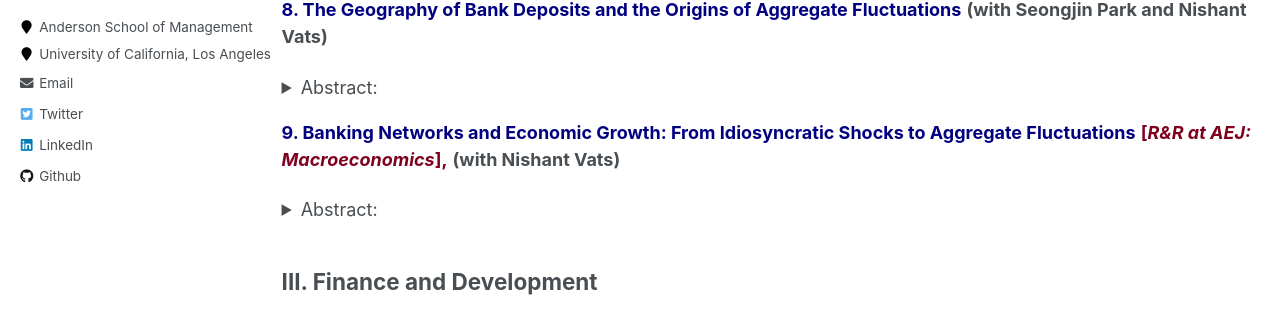
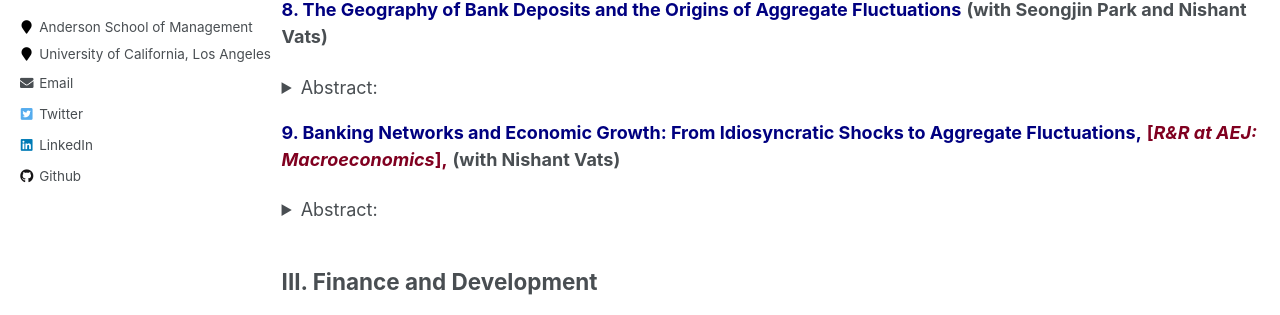
Before and after one commit to shohinikundu/shohinikundu.github.io, a Jekyll site: the page built from _pages/research.md, in a window 1280 px wide and 900 px high, scrolled down 826 px. Shown: the part 312-627 px from the top of the window. Built offline with Jekyll 4.4.1, drawn with Linux system fonts in a browser that asks for light colours.

Commit message:
Update research.md

```diff
--- a/_pages/research.md
+++ b/_pages/research.md
@@ -64,7 +64,7 @@ This paper investigates the relation between bank liquidity and local economic a
 What are the aggregate effects of deposit shocks? Using the granular-instrumental-variable methodology, we identify the deposit elasticity of economic growth as 0.87 and the money multiplier as 1.18. We construct deposit shocks by combining a new fact regarding the within-bank geographic concentration of deposits -- 30% of deposits are concentrated in a single county -- with local natural disasters. Large natural disasters in deposit-concentrated areas negatively affect bank deposits and amplify through bank internal capital markets. These shocks can explain 3.30% of the variation in economic growth. Lender and borrower-side frictions are critical for the aggregation of local shocks.
           </details>
 
-<a href="https://papers.ssrn.com/sol3/papers.cfm?abstract_id=3556299" style="color:rgb(0, 0, 128); text-decoration: none;">**9. Banking Networks and Economic Growth: From Idiosyncratic Shocks to Aggregate Fluctuations**</a> <a href="https://www.aeaweb.org/journals/mac" style="color:rgb(128, 0, 32); text-decoration: none;">**[_R&R at AEJ: Macroeconomics_],**</a> **(with Nishant Vats)**
+<a href="https://papers.ssrn.com/sol3/papers.cfm?abstract_id=3556299" style="color:rgb(0, 0, 128); text-decoration: none;">**9. Banking Networks and Economic Growth: From Idiosyncratic Shocks to Aggregate Fluctuations,**</a> <a href="https://www.aeaweb.org/journals/mac" style="color:rgb(128, 0, 32); text-decoration: none;">**[_R&R at AEJ: Macroeconomics_],**</a> **(with Nishant Vats)**
 <details>
 <summary>Abstract:</summary>
 This paper explores the transmission of non-capital shocks through banking networks. We construct non-capital (idiosyncratic) shocks, using labor productivity shocks to large firms. We document a change in the relationship between foreign idiosyncratic shocks and domestic economic growth between 1978 and 2000. Contemporaneous changes in banking integration drive this phenomenon as geographically diversified banks divert funds away from economies experiencing negative shocks towards other unaffected economies. Our granular-IV estimates suggest that a 1% increase in bank loan supply is associated with a 0.05-0.26 pp increase in economic growth. Lastly, this can potentially explain the Great Moderation.
```
